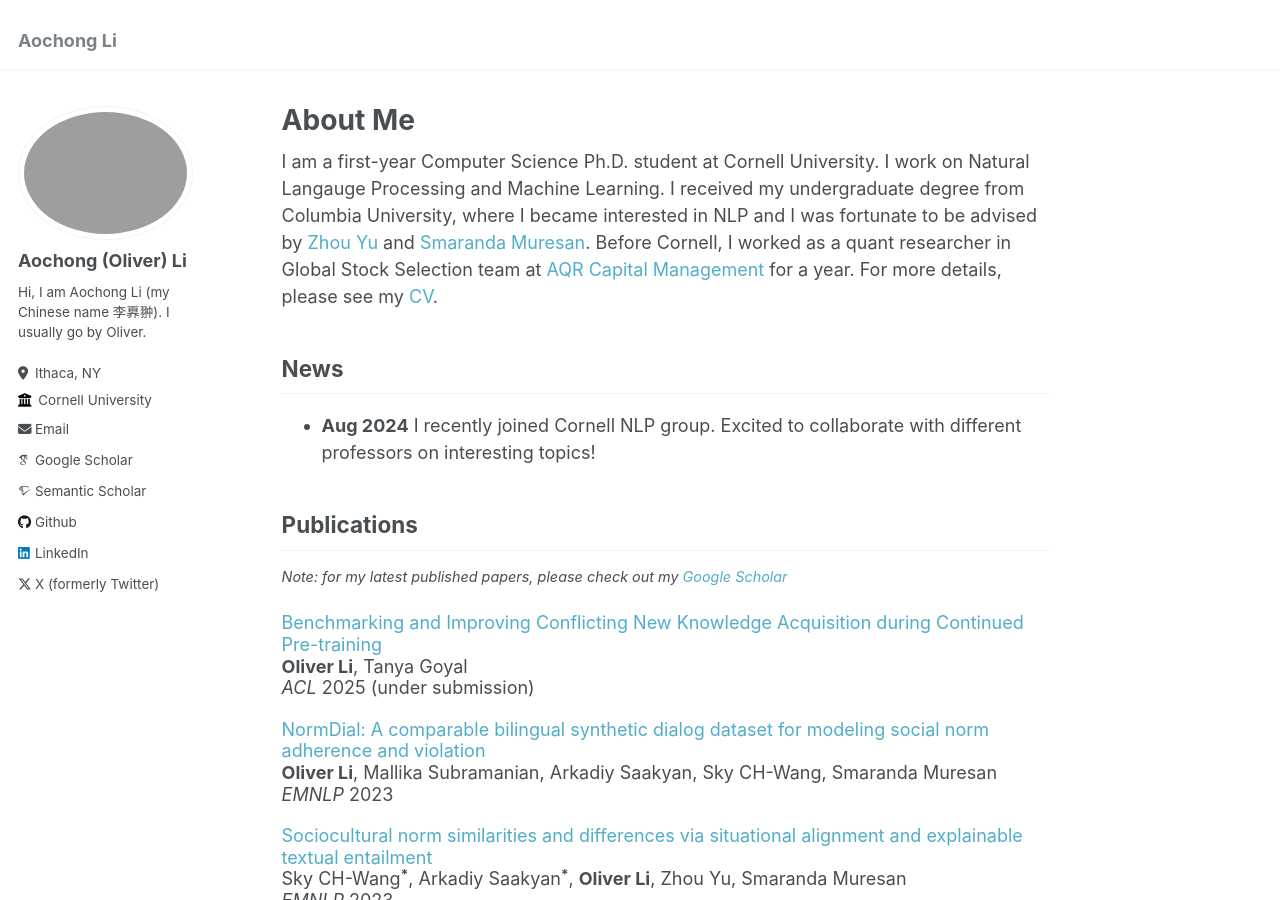
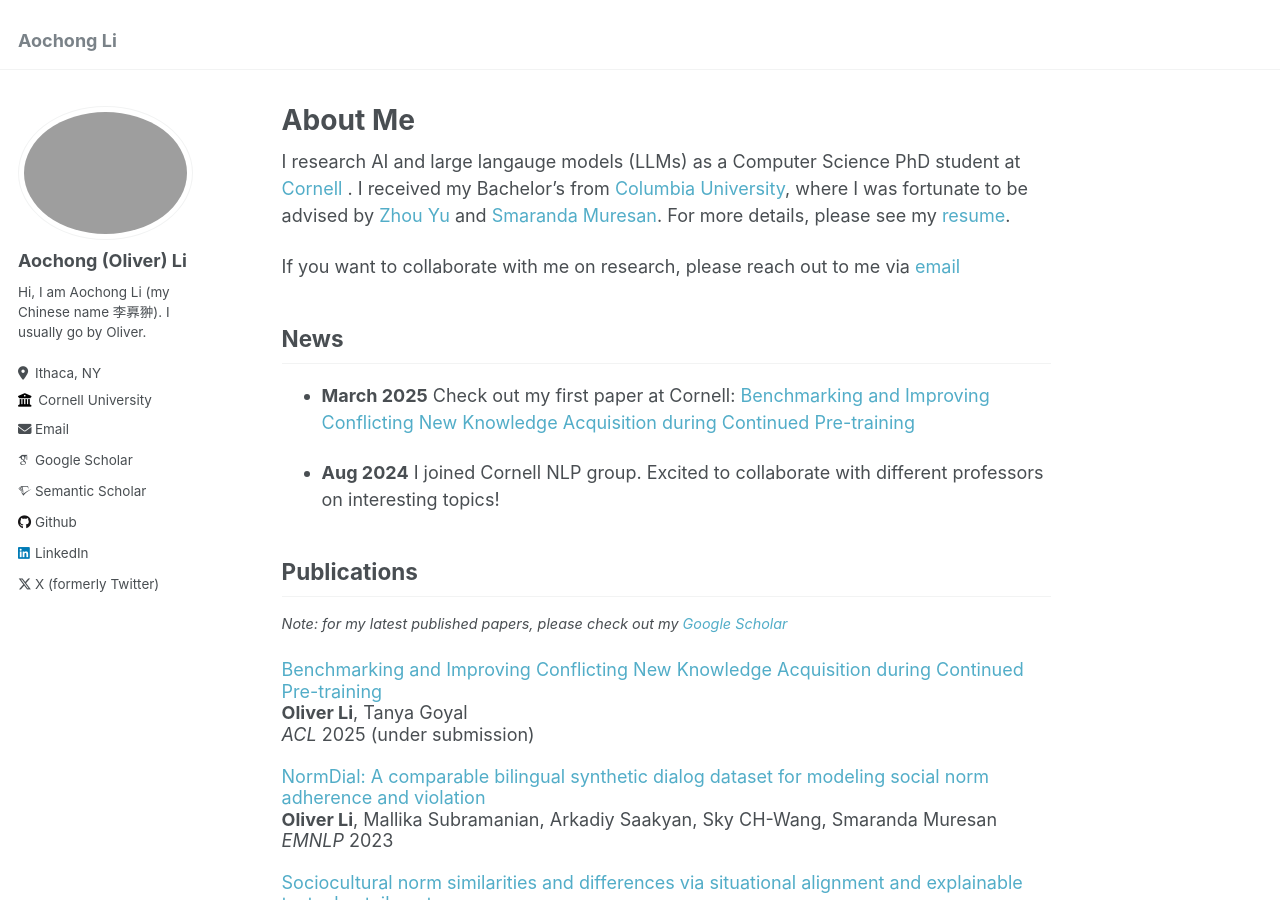
Before and after one commit to Aochong-Li/aochong-li.github.io, a Jekyll site: the page built from _pages/about.md, in a window 1280 px wide and 900 px high. Built offline with Jekyll 4.4.1, drawn with Linux system fonts in a browser that asks for light colours; some web fonts are replaced.

Commit message:
more updates

```diff
--- a/_pages/about.md
+++ b/_pages/about.md
@@ -6,11 +6,15 @@ redirect_from:
   - /about/
   - /about.html
 ---
-I am a first-year Computer Science Ph.D. student at Cornell University. I work on Natural Langauge Processing and Machine Learning. I received my undergraduate degree from Columbia University, where I became interested in NLP and I was fortunate to be advised by <a href="https://www.cs.columbia.edu/~zhouyu/" style="text-decoration:none">Zhou Yu</a> and <a href="https://www.cs.columbia.edu/~smara/" style="text-decoration:none">Smaranda Muresan</a>. Before Cornell, I worked as a quant researcher in Global Stock Selection team at <a href="https://www.aqr.com/" style="text-decoration:none">AQR Capital Management</a> for a year. For more details, please see my <a href="/files/Aochong_Li_CV.pdf" style="text-decoration:none">CV</a>.
+I research AI and large langauge models (LLMs) as a Computer Science PhD student at <a href="https://www.cornell.edu/" style="text-decoration:none">Cornell</a> . I received my Bachelor's from <a href="https://www.columbia.edu/" style="text-decoration:none">Columbia University</a>, where I was fortunate to be advised by <a href="https://www.cs.columbia.edu/~zhouyu/" style="text-decoration:none">Zhou Yu</a> and <a href="https://www.cs.columbia.edu/~smara/" style="text-decoration:none">Smaranda Muresan</a>. For more details, please see my <a href="/files/Aochong_Li_Resume.pdf" style="text-decoration:none">resume</a>.
+
+If you want to collaborate with me on research, please reach out to me via <a href="al2644@cornell.edu" style="text-decoration:none"> email</a>
 
 News
 ------
-* **Aug 2024** I recently joined Cornell NLP group. Excited to collaborate with different professors on interesting topics!
+* **March 2025** Check out my first paper at Cornell: <a href="/files/Knowledge_Conflicts_in_Language_Models__Continual_Learning_preprint.pdf" style="text-decoration:none">Benchmarking and Improving Conflicting New Knowledge Acquisition during Continued Pre-training</a><br>
+
+* **Aug 2024** I joined Cornell NLP group. Excited to collaborate with different professors on interesting topics!
 
 
 Publications
```
Also changed, not shown: 4 other files.
